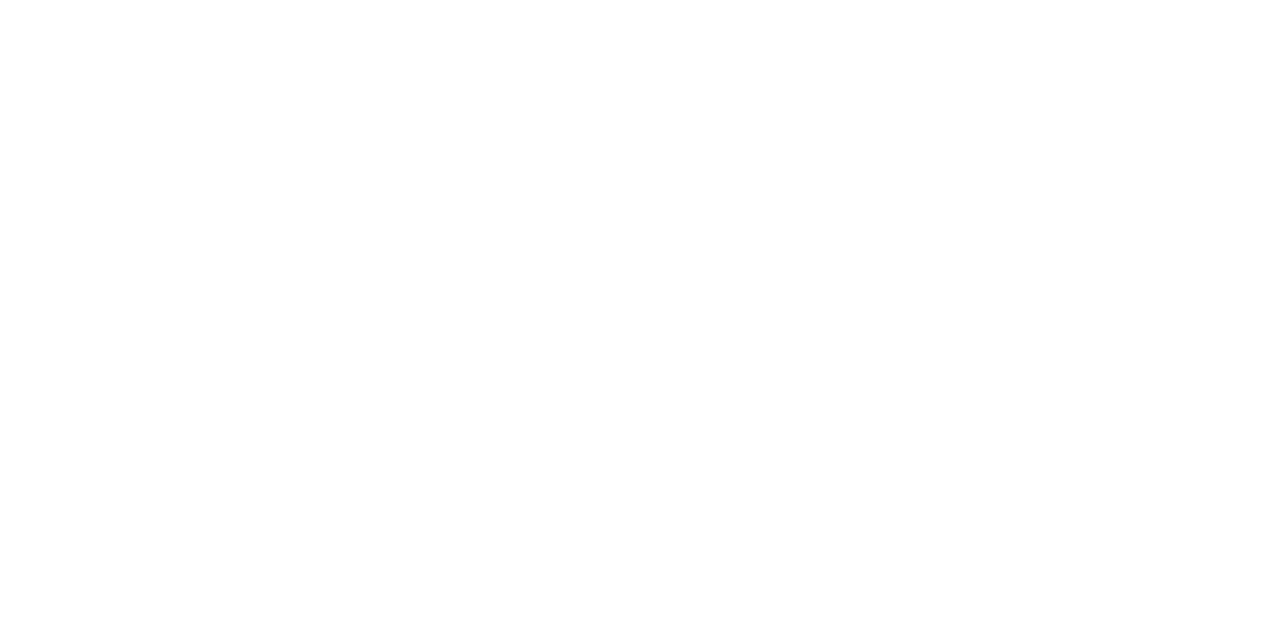
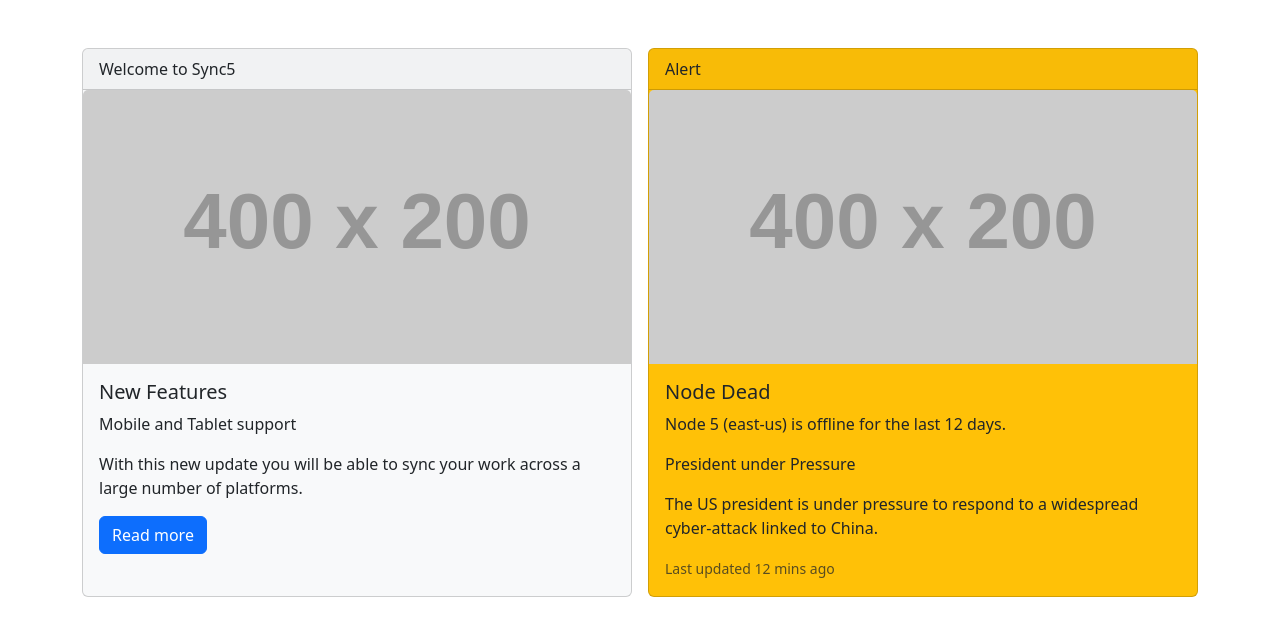
Before and after one commit to acciojob/bootstrap-card-Ritesh-Harge1, a website: page main.html in a window 1280 px wide. Drawn offline with nearby package versions, Linux system fonts and the light colour scheme; placeholder pictures from the web are drawn by us.

Commit message:
created a submission

```diff
--- a/main.html
+++ b/main.html
@@ -1,16 +1,50 @@
 <!DOCTYPE html>
+<html lang="en">
+<head>
+  <meta charset="UTF-8">
+  <title>Bootstrap Cards Example</title>
+  <!-- Bootstrap 5 CSS -->
+  <link href="https://cdn.jsdelivr.net/npm/bootstrap@5.3.0/dist/css/bootstrap.min.css" rel="stylesheet">
+  <style>
+    .card-deck {
+      gap: 1rem;
+    }
+  </style>
+</head>
+<body>
 
-<html>
+<div class="container mt-5">
+  <div class="d-flex card-deck">
 
-<head>
-	<link rel="stylesheet" href="styles.css">
-</head>
+    <!-- Card 1 -->
+    <div class="card bg-light" style="width: 100%;">
+      <div class="card-header">Welcome to Sync5</div>
+      <img src="https://via.placeholder.com/400x200" class="card-img-top" alt="Sync5 Image">
+      <div class="card-body">
+        <h5 class="card-title">New Features</h5>
+        <p class="card-text">Mobile and Tablet support</p>
+        <p class="card-text">With this new update you will be able to sync your work across a large number of platforms.</p>
+        <a href="#" class="btn btn-primary">Read more</a>
+      </div>
+    </div>
 
-<body>
-	<!-- the entire body must be written by student -->
-    <script type="text/javascript" src="./script.js">
-</script>
+    <!-- Card 2 -->
+    <div class="card bg-warning" style="width: 100%;">
+      <div class="card-header">Alert</div>
+      <img src="https://via.placeholder.com/400x200" class="card-img-top" alt="Alert Image">
+      <div class="card-body">
+        <h5 class="card-title">Node Dead</h5>
+        <p class="card-text">Node 5 (east-us) is offline for the last 12 days.</p>
+        <p class="card-text">President under Pressure</p>
+        <p class="card-text">The US president is under pressure to respond to a widespread cyber-attack linked to China.</p>
+        <p class="card-text"><small class="text-muted">Last updated 12 mins ago</small></p>
+      </div>
+    </div>
 
+  </div>
+</div>
+
+<!-- Bootstrap JS -->
+<script src="https://cdn.jsdelivr.net/npm/bootstrap@5.3.0/dist/js/bootstrap.bundle.min.js"></script>
 </body>
-
 </html>
```
